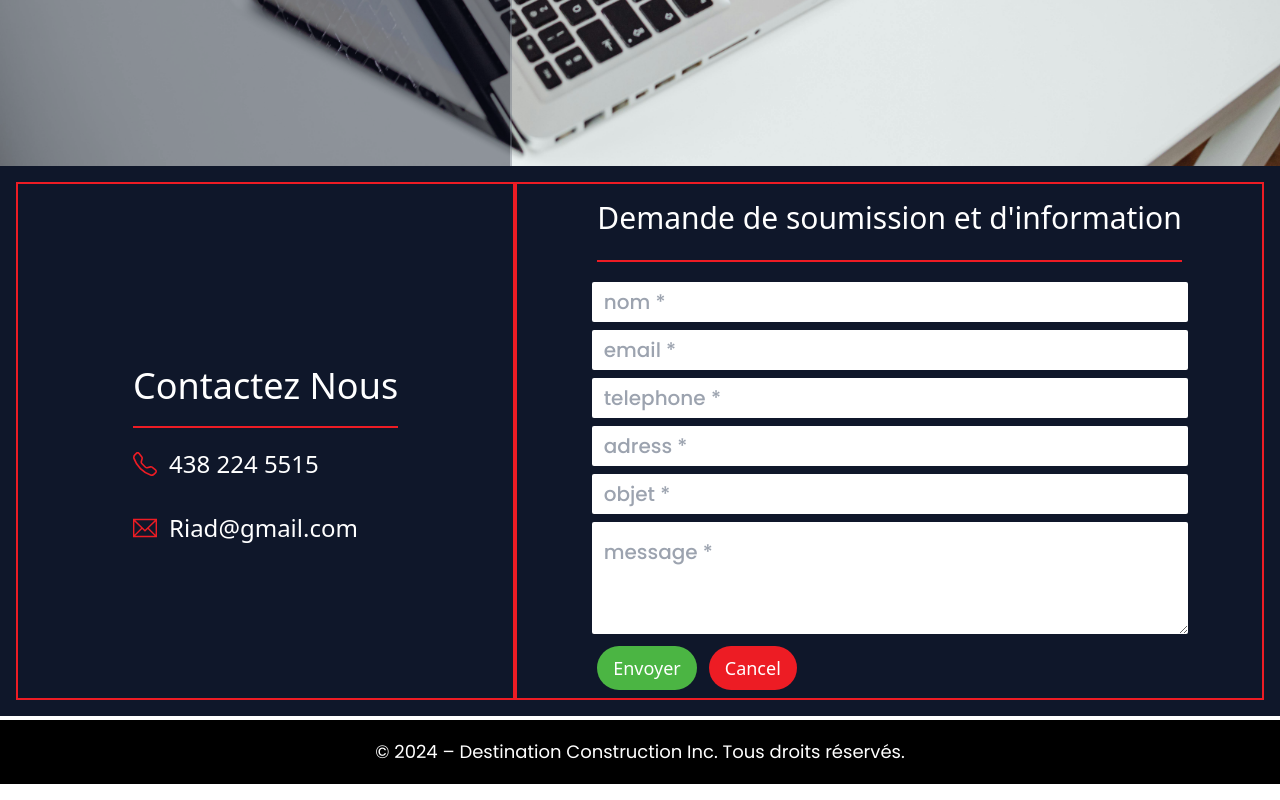
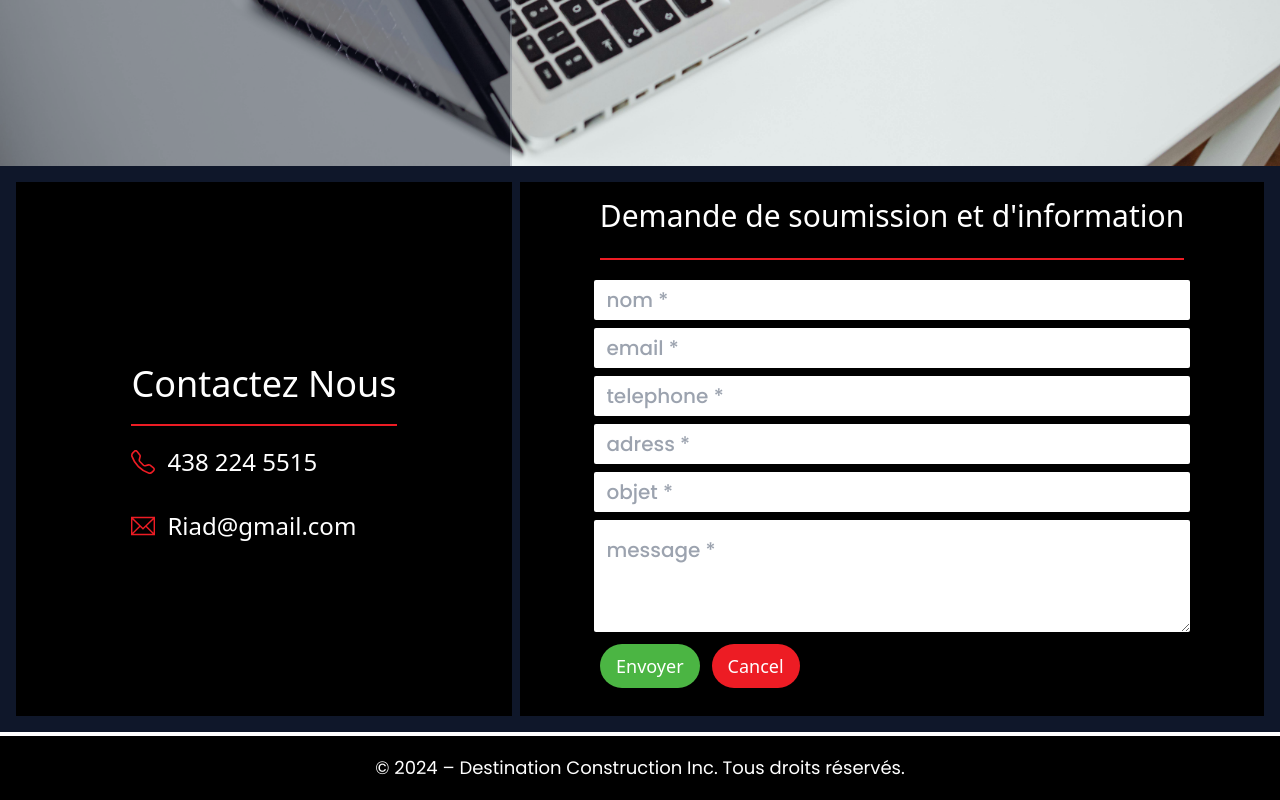
Before and after one commit to devmohammed18/construction, a Next.js app: page /contact in a window 1280 px wide. Shown: the part 644-1444 px from the top of the page. Built offline with nearby package versions, Linux system fonts and the light colour scheme.

Commit message:
update the page contact

```diff
--- a/src/app/components/accueil/page.tsx
+++ b/src/app/components/accueil/page.tsx
@@ -8,7 +8,7 @@ import { motion } from 'framer-motion'
 
 function Accueil() {
   return (
-    <div className='w-full min-h-screen  bg-slate-500 opacity-70 hover:opacity-100 hover:cursor-pointer ' >
+    <div className='w-full min-h-screen mb-4  bg-slate-500 opacity-70  hover:opacity-100 hover:cursor-pointer ' >
 
 
 
--- a/src/app/contact/bodyContact.tsx
+++ b/src/app/contact/bodyContact.tsx
@@ -13,10 +13,10 @@ function BodyContact() {
   return (
 
     <div  className='sm:flex-col-reverse sm:justify-center sm:items-center md:flex-col-reverse md:justify-center md:items-center sm:p-0 md:p-0
-    w-full  flex justify-center items-centre bg-slate-900 border-0 border-red-900 border-solid p-4 relative '>
+    w-full  flex justify-center gap-2 items-centre bg-slate-900 border-0 border-red-900 border-solid p-4 relative '>
 
         {/* information the company Tel and @email */}
-        <div className='sm:w-full md:w-full w-2/5 flex  justify-center items-center pt-10 gap-5  border-2 border-solid  border-[var(--treed-color)]  '>
+        <div className='sm:w-full md:w-full w-2/5 flex  justify-center items-center pt-10 pb-5 gap-5 bg-[var(--primary-color)]  border-0 border-solid  border-[var(--treed-color)]  '>
              <div className='flex flex-col justify-center items-start gap-5 ' >
                 <h1 className='text-4xl text-[var(--secondary-color)] pb-5 border-b-2 border-b-solid border-b-[var(--treed-color)]  capitalize' >contactez nous</h1>
                 <div className="flex justify-start items-center gap-3 text-2xl text-[var(--treed-color)] pb-3 ">
@@ -37,7 +37,7 @@ function BodyContact() {
 
         {/* The form (Formulaire) */}
         <div className='sm:w-full sm:items-start sm:h-full  md:w-full md:items-start md:h-full
-                      w-3/5 min-h-full flex items-center justify-center  box-border border-2 border-solid border-[var(--treed-color)]  '>
+                      w-3/5 min-h-full flex items-center justify-center  box-border bg-[var(--primary-color)] border-0 border-solid border-[var(--treed-color)] pb-5  '>
 
 
 
```
